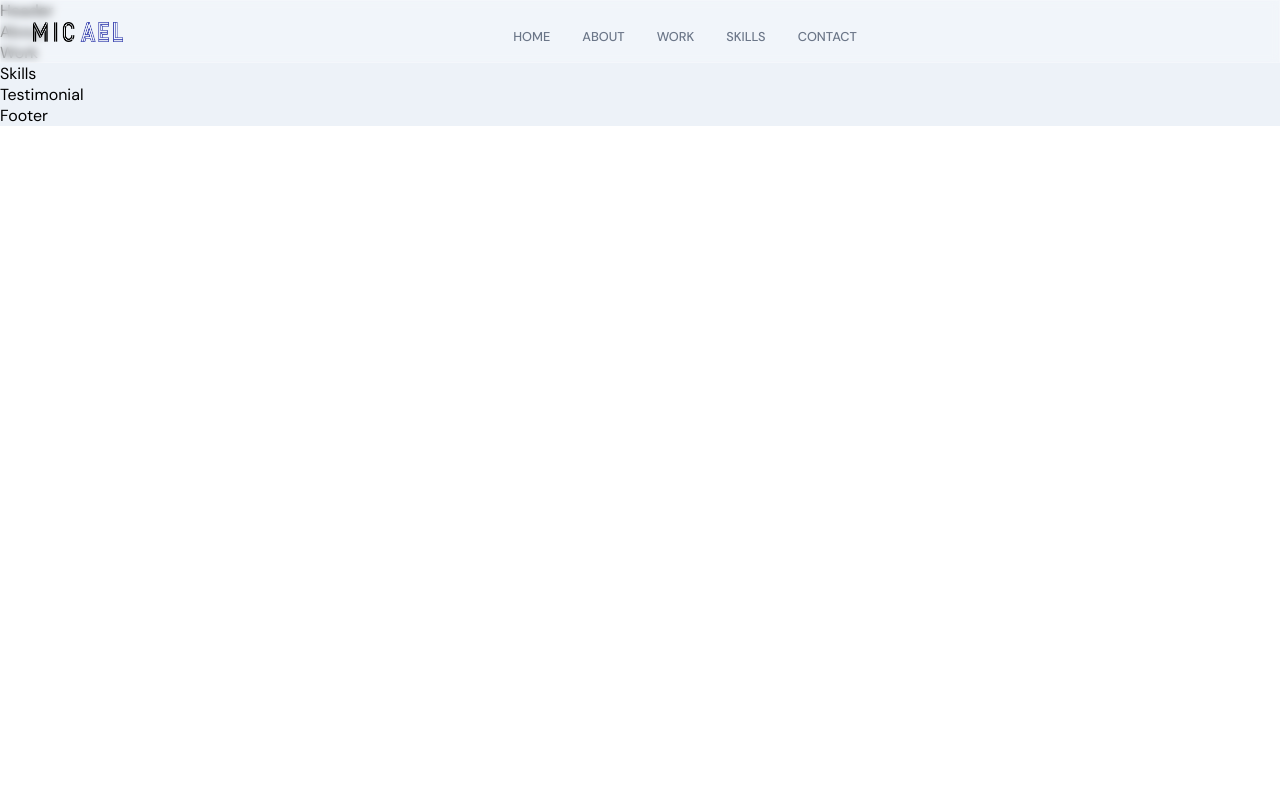
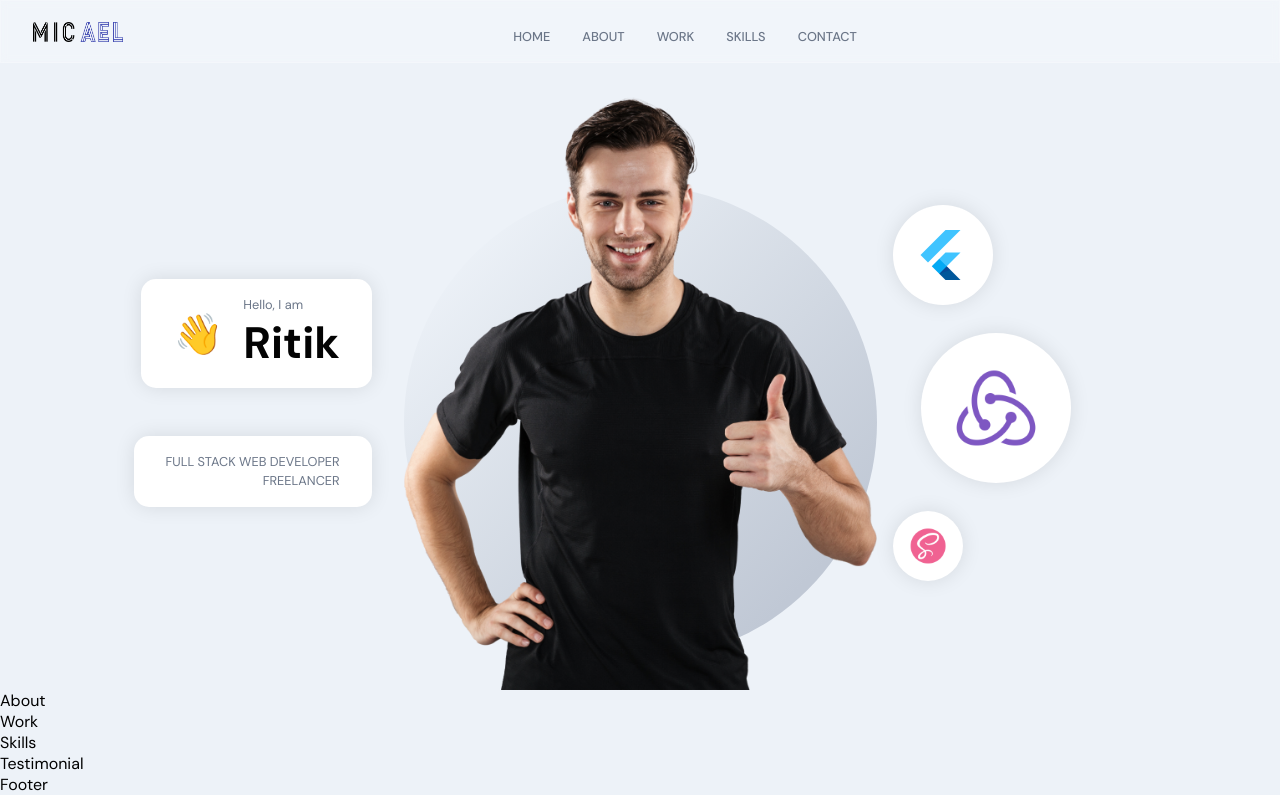
Before and after one commit to Ritiksharmaji/resume-react-sanity, a React (Create React App) app in the folder front_app_resume/: page / in a window 1280 px wide. Built offline with nearby package versions, Linux system fonts and the light colour scheme.

Commit message:
adding header section

```diff
--- a/front_app_resume/src/container/Header/Header.jsx
+++ b/front_app_resume/src/container/Header/Header.jsx
@@ -1,9 +1,71 @@
-import React from 'react'
-import './Header.scss'
-const Header = () => {
-  return (
-    <div>Header</div>
-  )
-}
+import React from 'react';
+import { motion } from 'framer-motion';
 
-export default Header
+// import { AppWrap } from '../../wrapper';
+import { images } from '../../constants';
+import './Header.scss';
+
+const scaleVariants = {
+  whileInView: {
+    scale: [0, 1],
+    opacity: [0, 1],
+    transition: {
+      duration: 1,
+      ease: 'easeInOut',
+    },
+  },
+};
+
+const Header = () => (
+  <div className="app__header app__flex">
+    <motion.div
+      whileInView={{ x: [-100, 0], opacity: [0, 1] }}
+      transition={{ duration: 0.5 }}
+      className="app__header-info"
+    >
+      <div className="app__header-badge">
+        <div className="badge-cmp app__flex">
+          <span>👋</span>
+          <div style={{ marginLeft: 20 }}>
+            <p className="p-text">Hello, I am</p>
+            <h1 className="head-text">Ritik</h1>
+          </div>
+        </div>
+
+        <div className="tag-cmp app__flex">
+          <p className="p-text">Full Stack Web Developer</p>
+          <p className="p-text">Freelancer</p>
+        </div>
+      </div>
+    </motion.div>
+
+    <motion.div
+      whileInView={{ opacity: [0, 1] }}
+      transition={{ duration: 0.5, delayChildren: 0.5 }}
+      className="app__header-img"
+    >
+      <img src={images.profile} alt="profile_bg" />
+      <motion.img
+        whileInView={{ scale: [0, 1] }}
+        transition={{ duration: 1, ease: 'easeInOut' }}
+        src={images.circle}
+        alt="profile_circle"
+        className="overlay_circle"
+      />
+    </motion.div>
+
+    <motion.div
+      variants={scaleVariants}
+      whileInView={scaleVariants.whileInView}
+      className="app__header-circles"
+    >
+      {[images.flutter, images.redux, images.sass].map((circle, index) => (
+        <div className="circle-cmp app__flex" key={`circle-${index}`}>
+          <img src={circle} alt="profile_bg" />
+        </div>
+      ))}
+    </motion.div>
+  </div>
+);
+
+export default Header;
--- a/front_app_resume/src/container/Header/Header.scss
+++ b/front_app_resume/src/container/Header/Header.scss
@@ -0,0 +1,196 @@
+#home {
+    position: relative;
+    background: url("../../assets/bgIMG.png");
+    background-size: cover;
+    background-position: center;
+    background-repeat: repeat;
+
+    // disable the default padding styles
+    .app__wrapper {
+      padding: 0;
+
+      .copyright {
+        display: none;
+      }
+    }
+  }
+
+  .app__header {
+    flex: 1;
+    width: 100%;
+    height: 100%;
+    flex-direction: row;
+
+    padding: 6rem 2rem 0rem;
+
+    @media screen and (min-width: 2000px) {
+      padding-top: 8rem;
+    }
+
+    @media screen and (max-width: 1200px) {
+      flex-direction: column;
+    }
+
+    @media screen and (max-width: 450px) {
+      padding: 6rem 1rem 2rem;
+    }
+  }
+
+  .app__header-info {
+    flex: 0.65;
+    display: flex;
+    flex-direction: column;
+    justify-content: flex-start;
+    align-items: flex-start;
+    height: 100%;
+
+    margin: 0 2rem;
+
+    @media screen and (max-width: 1200px) {
+      width: 100%;
+      margin-right: 0rem;
+    }
+  }
+
+  .app__header-badge {
+    width: 100%;
+    display: flex;
+    justify-content: flex-end;
+    align-items: flex-end;
+    flex-direction: column;
+
+    .badge-cmp,
+    .tag-cmp {
+      padding: 1rem 2rem;
+      background: var(--white-color);
+      border-radius: 15px;
+      flex-direction: row;
+      width: auto;
+
+      box-shadow: 0px 0px 20px rgba(0, 0, 0, 0.1);
+    }
+
+    .tag-cmp {
+      flex-direction: column;
+      margin-top: 3rem;
+
+      p {
+        width: 100%;
+        text-transform: uppercase;
+        text-align: right;
+      }
+    }
+
+    span {
+      font-size: 2.5rem;
+
+      @media screen and (min-width: 2000px) {
+        font-size: 5rem;
+      }
+    }
+
+    @media screen and (max-width: 1200px) {
+      justify-content: flex-start;
+      align-items: flex-start;
+    }
+  }
+
+  .app__header-circles {
+    flex: 0.75;
+    display: flex;
+    flex-direction: column;
+    justify-content: space-evenly;
+    align-items: flex-start;
+    height: 100%;
+    margin-left: 1rem;
+
+    div {
+      width: 100px;
+      height: 100px;
+      border-radius: 50%;
+
+      background: var(--white-color);
+      box-shadow: 0px 0px 20px rgba(0, 0, 0, 0.1);
+
+      img {
+        width: 60%;
+        height: 60%;
+      }
+    }
+
+    // circles with different height & width
+
+    div:nth-child(1) {
+      width: 100px;
+      height: 100px;
+    }
+
+    div:nth-child(2) {
+      margin: 1.75rem;
+      width: 150px;
+      height: 150px;
+    }
+
+    div:nth-child(3) {
+      width: 70px;
+      height: 70px;
+    }
+
+    @media screen and (min-width: 2000px) {
+      div:nth-child(2) {
+        width: 400px;
+        height: 400px;
+      }
+
+      div:nth-child(3) {
+        width: 170px;
+        height: 170px;
+      }
+
+      div:nth-child(1) {
+        width: 200px;
+        height: 200px;
+      }
+    }
+
+    @media screen and (max-width: 1200px) {
+      width: 100%;
+      flex-direction: row;
+      flex-wrap: wrap;
+      margin-left: 0;
+
+      div {
+        margin: 1rem;
+      }
+    }
+  }
+
+  .app__header-img {
+    flex: 1;
+    height: 100%;
+
+    display: flex;
+    justify-content: flex-end;
+    align-items: flex-end;
+    position: relative;
+
+    img {
+      width: 100%;
+      object-fit: contain;
+      z-index: 1;
+    }
+
+    .overlay_circle {
+      position: absolute;
+      left: 0;
+      right: 0;
+      bottom: 0;
+      z-index: 0;
+      width: 100%;
+      height: 90%;
+    }
+
+    @media screen and (max-width: 1200px) {
+      margin: 2rem 0;
+    }
+  }
```
